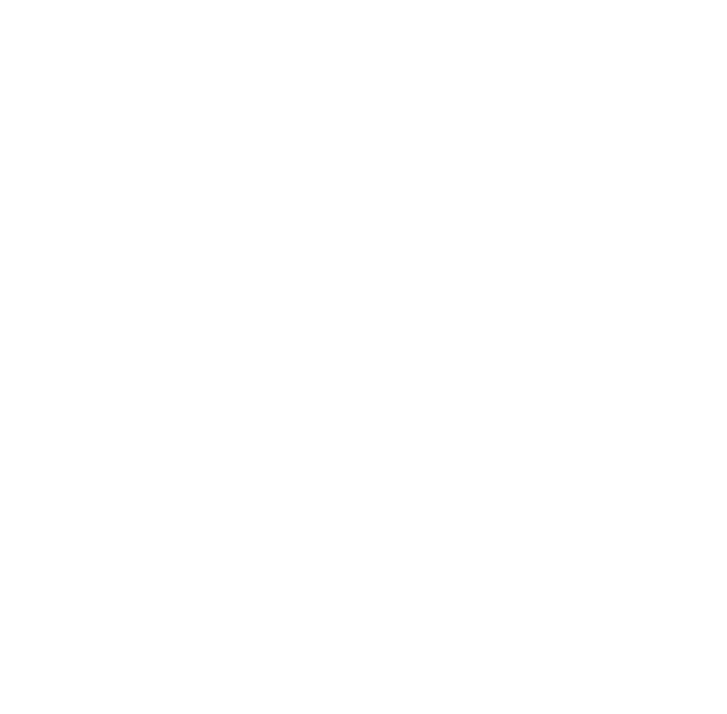
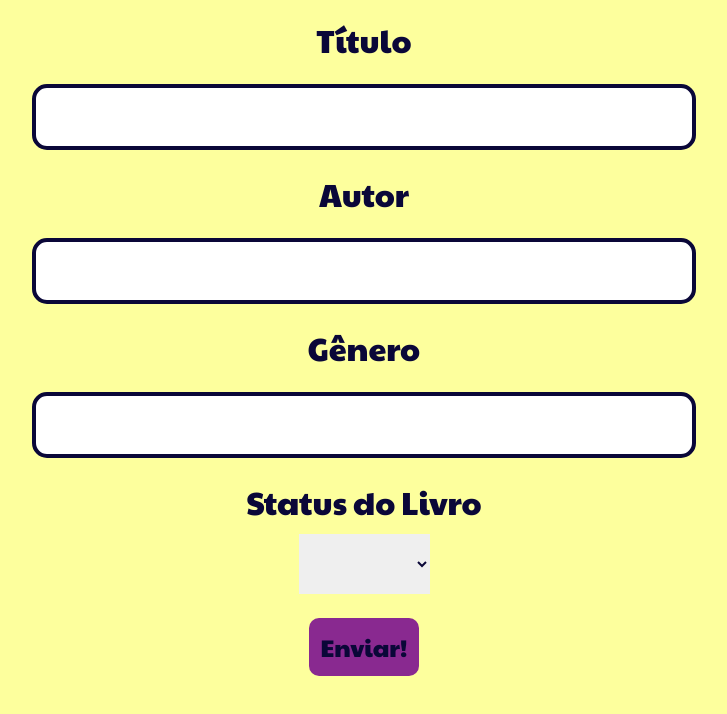
Before and after one commit to Pololokka/estante-de-livros, a React (Vite) app: page / in a window 1280 px wide. Shown: the top 714 px of the page, without its empty margins (276-1003 px from the left). Built offline with nearby package versions, Linux system fonts and the light colour scheme.

Commit message:
:sparkles: feat: feito formulário de cadastro

```diff
--- a/src/App.css
+++ b/src/App.css
@@ -0,0 +1,285 @@
+@import url("https://fonts.googleapis.com/css2?family=Alfa+Slab+One&family=Paytone+One&display=swap");
+
+html,
+body,
+div,
+span,
+applet,
+object,
+iframe,
+h1,
+h2,
+h3,
+h4,
+h5,
+h6,
+p,
+blockquote,
+pre,
+a,
+abbr,
+acronym,
+address,
+big,
+cite,
+code,
+del,
+dfn,
+em,
+img,
+ins,
+kbd,
+q,
+s,
+samp,
+small,
+strike,
+strong,
+sub,
+sup,
+tt,
+var,
+b,
+u,
+i,
+center,
+dl,
+dt,
+dd,
+ol,
+ul,
+li,
+fieldset,
+form,
+label,
+legend,
+table,
+caption,
+tbody,
+tfoot,
+thead,
+tr,
+th,
+td,
+article,
+aside,
+canvas,
+details,
+embed,
+figure,
+figcaption,
+footer,
+header,
+hgroup,
+menu,
+nav,
+output,
+ruby,
+section,
+summary,
+time,
+mark,
+audio,
+video {
+  margin: 0;
+  padding: 0;
+  border: 0;
+  font-size: 100%;
+  font: inherit;
+  vertical-align: baseline;
+}
+
+article,
+aside,
+details,
+figcaption,
+figure,
+footer,
+header,
+hgroup,
+menu,
+nav,
+section {
+  display: block;
+}
+body {
+  line-height: 1;
+}
+ol,
+ul {
+  list-style: none;
+}
+blockquote,
+q {
+  quotes: none;
+}
+blockquote:before,
+blockquote:after,
+q:before,
+q:after {
+  content: "";
+  content: none;
+}
+table {
+  border-collapse: collapse;
+  border-spacing: 0;
+}
+
+a {
+  color: inherit;
+  text-decoration: none;
+}
+
+img {
+  width: inherit;
+}
+
+button {
+  font-family: inherit;
+  font-size: inherit;
+  color: inherit;
+  font-weight: inherit;
+  padding: 0;
+  border: none;
+  background-color: unset;
+}
+
+input {
+  border: none;
+  color: inherit;
+  font-size: inherit;
+  font-weight: inherit;
+  font-family: inherit;
+}
+
+textarea {
+  border: none;
+  color: inherit;
+  font-size: inherit;
+  font-weight: inherit;
+  font-family: inherit;
+}
+
+select {
+  border: none;
+  color: inherit;
+  font-size: inherit;
+  font-weight: inherit;
+  font-family: inherit;
+}
+
+/*CSS Global*/
+
+:root {
+  --fonte-principal: "Alfa Slab One", cursive;
+  --fonte-geral: "Paytone One", sans-serif;
+
+  --cor-fundo: #fdff9d;
+
+  --cor-fonte: #0a0738;
+  --cor-hover-1: #892990;
+  --cor-hover-2: #ed217a;
+
+  --cor-borda: #0a0738;
+
+  --cor-btn: #892990;
+  --cor-fonte-btn-hover: #6dbffa;
+
+  --cor-card: #fa7f36;
+  --cor-sombra-card-1: #ed217a;
+
+  --cor-card-head: #6dbffa;
+  --cor-card-2: #54f334;
+  --cor-card-3: #fbe435;
+
+  --tamanho-fonte-titulo: 3rem;
+  --tamanho-fonte-subtitulo: 2rem;
+  --tamanho-fonte-texto: 1.5rem;
+}
+
+html {
+  background-color: var(--cor-fundo);
+  text-align: center;
+  padding: 0.5em;
+}
+
+.form__container {
+  display: flex;
+  flex-direction: column;
+  align-items: center;
+  justify-content: center;
+}
+
+.titulo {
+  font-family: var(--fonte-principal);
+  color: var(--cor-fonte);
+  font-size: var(--tamanho-fonte-titulo);
+  transition: 200ms;
+  padding: 0.5em;
+  display: inline-block;
+}
+
+.titulo-hover:hover {
+  text-shadow: -4px 2px var(--cor-hover-1), -8px 4px var(--cor-hover-2);
+}
+
+.subtitulo {
+  font-family: var(--fonte-geral);
+  color: var(--cor-fonte);
+  font-size: var(--tamanho-fonte-subtitulo);
+  transition: 200ms;
+  padding: 0.5em;
+  display: inline-block;
+}
+
+.subtitulo-hover:hover {
+  text-shadow: -4px 2px var(--cor-hover-1);
+}
+
+.texto {
+  font-family: var(--fonte-geral);
+  color: var(--cor-fonte);
+  font-size: var(--tamanho-fonte-texto);
+  transition: 200ms;
+  padding: 0.5em;
+  display: inline-block;
+}
+
+.texto-hover:hover {
+  text-shadow: -2px 1px var(--cor-hover-2);
+  transition: 200ms;
+}
+
+.btn__inactive {
+  background-color: gray;
+  border-radius: 10px;
+  margin: 1em;
+  transition: 200ms;
+  width: auto;
+}
+
+.btn__geral {
+  background-color: var(--cor-btn);
+  cursor: pointer;
+  border-radius: 10px;
+  margin: 1em;
+  transition: 200ms;
+  width: auto;
+}
+
+.btn__geral:hover {
+  color: var(--cor-fonte-btn-hover);
+  box-shadow: -4px 2px var(--cor-hover-2);
+}
+
+.btn__geral:active {
+  transform: scale(0.9);
+}
+
+.input__geral {
+  border-radius: 15px;
+  border: 4px solid var(--cor-borda);
+  width: 50%;
+  margin: 0.5em;
+  width: 50%;
+}
--- a/src/App.jsx
+++ b/src/App.jsx
@@ -1,7 +1,78 @@
 import "./App.css";
 
+import { useState } from "react";
+
+import Input from "./Components/Input/Index";
+
+const formDefault = {
+  title: "",
+  author: "",
+  genre: "",
+  status: "",
+};
+
 function App() {
-  return <></>;
+  const [form, setForm] = useState(formDefault);
+
+  const inputChange = (event) => {
+    const name = event.target.id;
+    const value = event.target.value;
+    setForm({ ...form, [name]: value });
+  };
+
+  const handleSubmit = (event) => {
+    event.preventDefault();
+    console.log(form);
+    setForm(formDefault);
+  };
+
+  return (
+    <>
+      <main>
+        <form onSubmit={handleSubmit} className="form__container">
+          <Input
+            labelName="Título"
+            inputType="text"
+            inputRequired={true}
+            value={form.title}
+            inputName="title"
+            inputChange={inputChange}
+          />
+          <Input
+            labelName="Autor"
+            inputType="text"
+            inputRequired={true}
+            value={form.author}
+            inputName="author"
+            inputChange={inputChange}
+          />
+          <Input
+            labelName="Gênero"
+            inputType="text"
+            value={form.genre}
+            inputName="genre"
+            inputChange={inputChange}
+          />
+          <label htmlFor="status" className="subtitulo subtitulo-hover">
+            Status do Livro
+          </label>
+          <select id="status" className="texto" required onChange={inputChange}>
+            <option value="" className="texto"></option>
+            <option value="Lendo" className="texto">
+              Lendo
+            </option>
+            <option value="Lido" className="texto">
+              Lido
+            </option>
+            <option value="Vou Ler" className="texto">
+              Vou Ler
+            </option>
+          </select>
+          <input type="submit" value="Enviar!" className="texto btn__geral" />
+        </form>
+      </main>
+    </>
+  );
 }
 
 export default App;
--- /dev/null
+++ b/src/Components/Input/Index.jsx
@@ -0,0 +1,26 @@
+const Input = ({
+  labelName,
+  inputType,
+  inputRequired,
+  value,
+  inputName,
+  inputChange,
+}) => {
+  return (
+    <>
+      <label htmlFor={inputName} className="subtitulo subtitulo-hover">
+        {labelName}
+      </label>
+      <input
+        className="texto input__geral"
+        type={inputType}
+        required={inputRequired}
+        value={value || ""}
+        id={inputName}
+        onChange={inputChange}
+      />
+    </>
+  );
+};
+
+export default Input;
```
Also changed, not shown: 1 other file (tests, documents, lock files or other folders).
